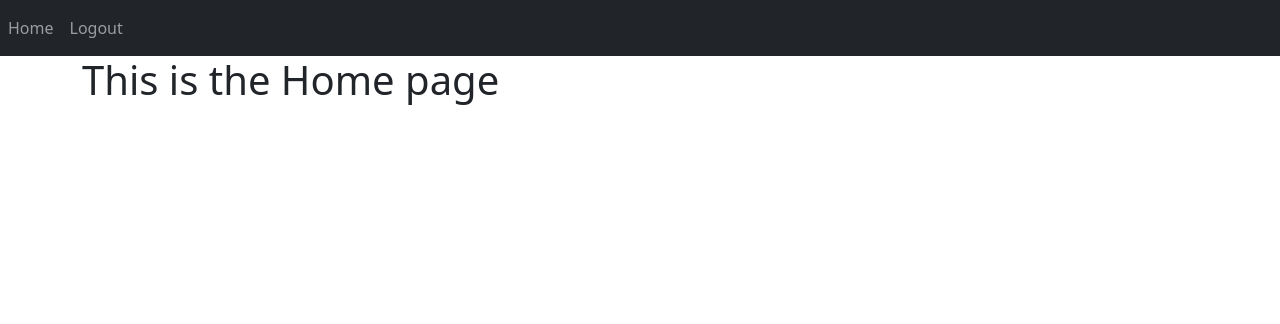
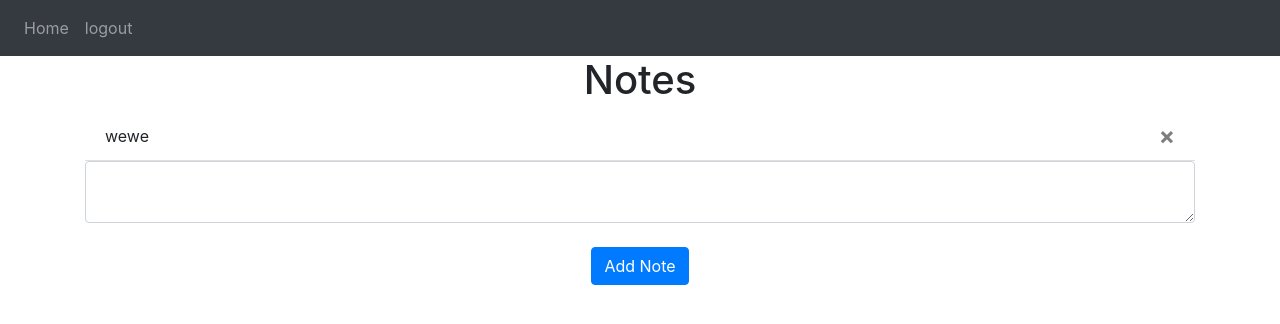
Before and after one commit to xzan8189/Gym-IoT, a Flask app: page /home in a window 1280 px wide. Shown: the top 324 px of the page. Run offline with Flask 2, Linux system fonts and the light colour scheme; a user stored in the database is signed in; data comes from the database, SQL or seed files in the repository; both versions use the stored data as it was after the commit; some libraries are stand-ins or nearby versions.

Commit message:
Update files

```diff
--- a/website/auth.py
+++ b/website/auth.py
@@ -27,7 +27,7 @@ def login():
 
     data = request.form
     print(data)
-    return render_template("login.html")
+    return render_template("login.html", user=current_user)
 
 @auth.route('/logout')
 @login_required
@@ -64,4 +64,4 @@ def sign_up():
             flash("Account created!", category='success')
             return redirect(url_for('views.home'))
 
-    return render_template("sign_up.html")
+    return render_template("sign_up.html", user=current_user)
--- a/website/static/index.js
+++ b/website/static/index.js
@@ -0,0 +1,8 @@
+function deleteNote(noteId) {
+    fetch('/delete-note', {
+        method: 'POST',
+        body: JSON.stringify({ noteId: noteId}),
+    }).then((_res) => {
+        window.location.href = "/home";
+    });
+}
--- a/website/templates/base.html
+++ b/website/templates/base.html
@@ -6,8 +6,8 @@
     <meta name="viewport" content="width=device-width, initial-scale=1">
 
     <!-- Bootstrap CSS -->
-    <link href="https://cdn.jsdelivr.net/npm/bootstrap@5.1.3/dist/css/bootstrap.min.css" rel="stylesheet"
-          integrity="sha384-1BmE4kWBq78iYhFldvKuhfTAU6auU8tT94WrHftjDbrCEXSU1oBoqyl2QvZ6jIW3" crossorigin="anonymous">
+    <link rel="stylesheet" href="https://cdn.jsdelivr.net/npm/bootstrap@4.4.1/dist/css/bootstrap.min.css"
+          integrity="sha384-Vkoo8x4CGsO3+Hhxv8T/Q5PaXtkKtu6ug5TOeNV6gBiFeWPGFN9MuhOf23Q9Ifjh" crossorigin="anonymous">
     <link rel="stylesheet" href="https://stackpath.bootstrapcdn.com/font-awesome/4.7.0/css/font-awesome.min.css"
           crossorigin="anonymous"/>
 
@@ -26,8 +26,8 @@
     <div class="collapse navbar-collapse" id="navbar">
         <div class="navbar-nav">
             {% if user.is_authenticated %}
-                <a class="nav-item nav-link" id="home" href="/Home">Home</a>
-                <a class="nav-item nav-link" id="logout" href="/logout">Logout</a>
+            <a class="nav-item nav-link" id="home" href="/home">Home</a>
+            <a class="nav-item nav-link" id="logout" href="/logout">logout</a>
             {% else %}
             <a class="nav-item nav-link" id="login" href="/login">Login</a>
             <a class="nav-item nav-link" id="signUp" href="/sign-up">Sign Up</a>
@@ -66,20 +66,16 @@
 </div>
 
 
-<!-- Option 2: Separate Popper and Bootstrap JS -->
-<script src="https://code.jquery.com/jquery-3.2.1.slim.min.js"
-        integrity="sha384-KJ3o2DKtIkvYIK3UENzmM7KCkRr/rE9/Qpg6aAZGJwFDMVNA/GpGFF93hXpG5KkN" crossorigin="anonymous"
-></script>
-<script
-        src="https://cdnjs.cloudflare.com/ajax/libs/popper.js/1.12.9/umd/popper.min.js"
-        integrity="sha384-ApNbgh9B+Y1QKtv3Rn7W3mgPxhU9K/ScQsAP7hUibX39j7fakFPskvXusvfa0b4Q"
-        crossorigin="anonymous"
-></script>
-<script
-        src="https://maxcdn.bootstrapcdn.com/bootstrap/4.0.0/js/bootstrap.min.js"
-        integrity="sha384-JZR6Spejh4U02d8jOt6vLEHfe/JQGiRRSQQxSfFWpi1MquVdAyjUar5+76PVCmYl"
-        crossorigin="anonymous"
-></script>
+<!-- Scripts Bootstrap -->
+<script src="https://code.jquery.com/jquery-3.4.1.slim.min.js"
+        integrity="sha384-J6qa4849blE2+poT4WnyKhv5vZF5SrPo0iEjwBvKU7imGFAV0wwj1yYfoRSJoZ+n"
+        crossorigin="anonymous"></script>
+<script src="https://cdn.jsdelivr.net/npm/popper.js@1.16.0/dist/umd/popper.min.js"
+        integrity="sha384-Q6E9RHvbIyZFJoft+2mJbHaEWldlvI9IOYy5n3zV9zzTtmI3UksdQRVvoxMfooAo"
+        crossorigin="anonymous"></script>
+<script src="https://cdn.jsdelivr.net/npm/bootstrap@4.4.1/dist/js/bootstrap.min.js"
+        integrity="sha384-wfSDF2E50Y2D1uUdj0O3uMBJnjuUD4Ih7YwaYd1iqfktj0Uod8GCExl3Og8ifwB6"
+        crossorigin="anonymous"></script>
 
 <script
         type="text/javascript"
--- a/website/templates/home.html
+++ b/website/templates/home.html
@@ -5,5 +5,23 @@ Home
 {% endblock %}
 
 {% block CONTENT %}
-<h1>This is the Home page</h1>
+<h1 align="center">Notes</h1>
+<ul class="list-group list-group-flush" id="notes">
+    {% for note in user.notes %}
+        <li class="list-group-item">{{ note.data }}
+            <button type="button" class="close" onClick="deleteNote({{ note.id }})">
+            <span aria-hidden="true">&times;</span>
+        </button>
+        </li>
+    {% endfor %}
+</ul>
+
+<form method="POST">
+    <textarea name="note" id="note" class="form-control"></textarea>
+    <br />
+
+    <div align="center">
+        <button type="submit" class="btn btn-primary">Add Note</button>
+    </div>
+</form>
 {% endblock %}
--- a/website/views.py
+++ b/website/views.py
@@ -1,9 +1,37 @@
-from flask import Blueprint, render_template
+from flask import Blueprint, render_template, request, flash, jsonify
 from flask_login import login_required, current_user
+import json
+
+from . import db
+from .models import Note
 
 views = Blueprint('views', __name__)
 
-@views.route('/home')
+@views.route('/home', methods=['GET', 'POST'])
 @login_required
 def home():
+    if request.method == 'POST':
+        note = request.form.get('note')
+
+        if len(note) < 1:
+            flash('Note is too short!', category='error')
+        else:
+            new_note = Note(data=note, user_id=current_user.id)
+            db.session.add(new_note)
+            db.session.commit()
+            flash('Note added!', category='success')
+
     return render_template("home.html", user=current_user)
+
+@views.route('/delete-note', methods=['POST'])
+def delete_note():
+    note = json.loads(request.data)
+    noteId = note['noteId']
+    note = Note.query.get(noteId)
+
+    if note:
+        if note.user_id == current_user.id:
+            db.session.delete(note)
+            db.session.commit()
+
+    return jsonify({})
```
Also changed, not shown: website/database.db. Lines whose indentation alone changed are shown as unchanged.
